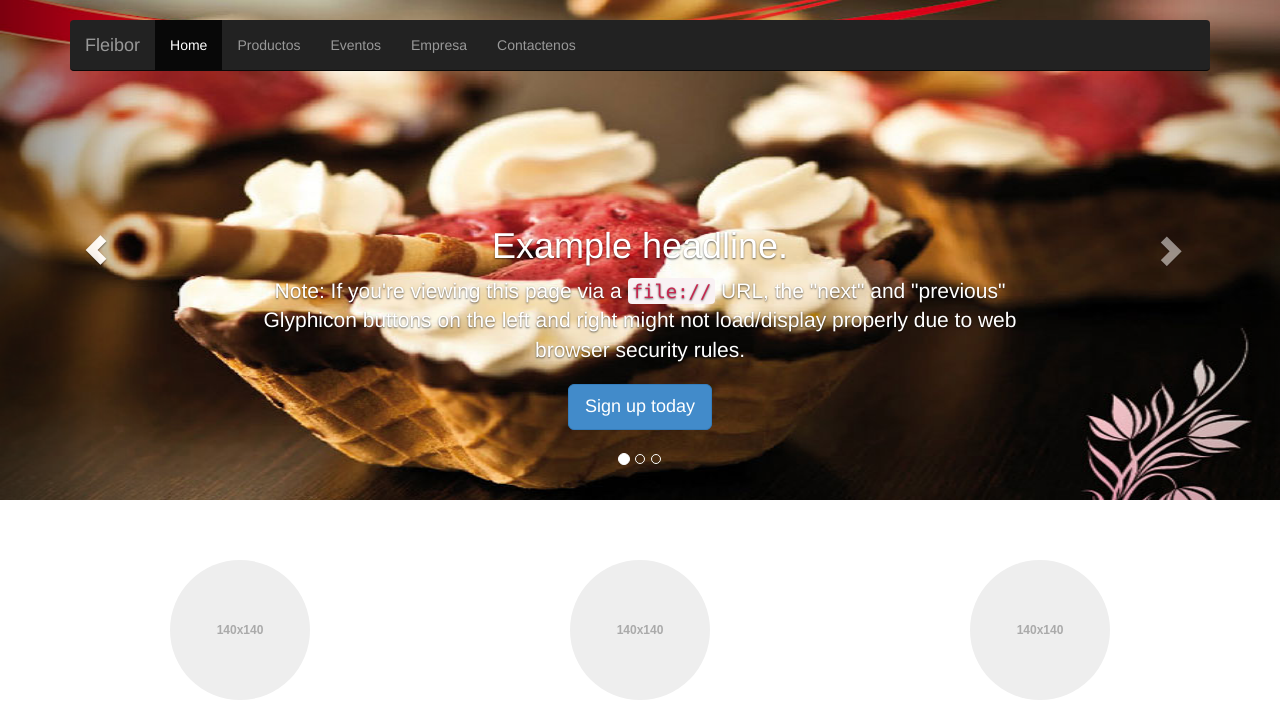
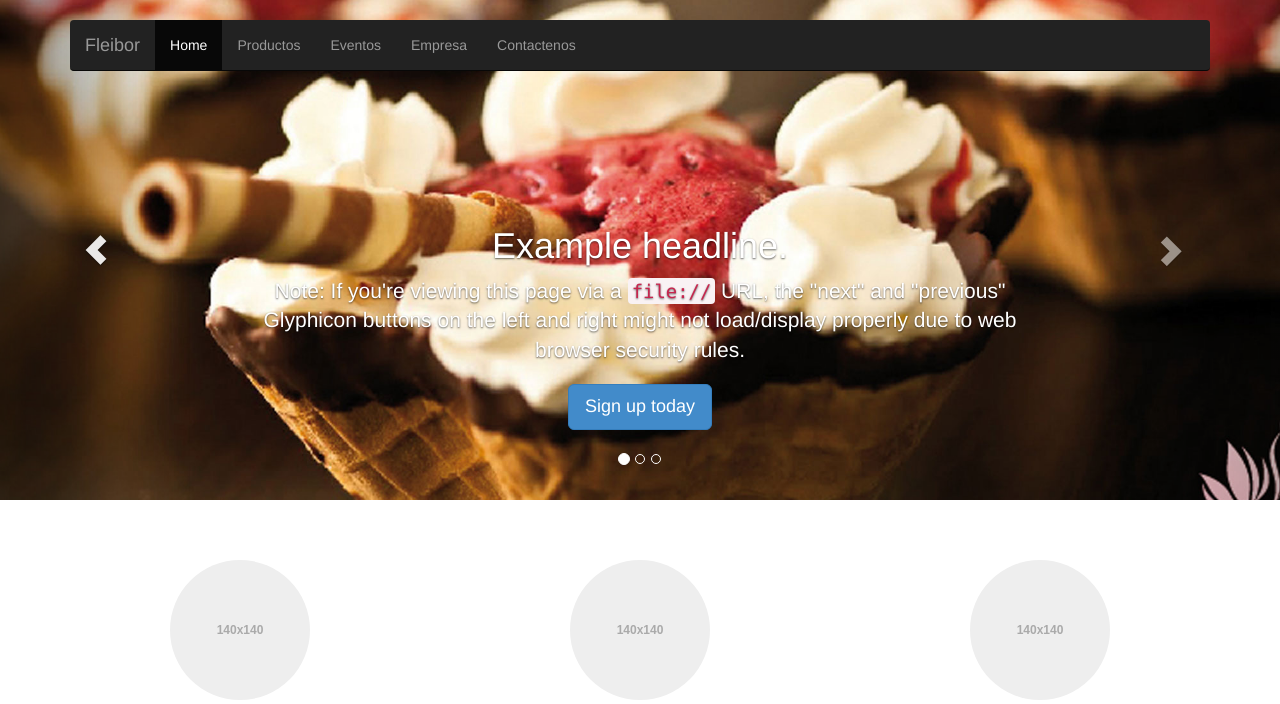
Before and after one commit to melloema/fleibor, a PHP site: page / in a window 1280 px wide. Shown: the top 704 px of the page. Run offline with PHP 8.4, Linux system fonts and the light colour scheme; some libraries are stand-ins or nearby versions.

Commit message:
arreglo de imgenes y css me falta arreglar las 2 ultmias

```diff
--- a/css/style.css
+++ b/css/style.css
@@ -1,3 +1,15 @@
 .download {
 	margin-top: 20px;
 }
+.imgBanner{
+	-webkit-background-size: cover;
+-moz-background-size: cover;
+-o-background-size: cover;
+background-size: cover;
+margin: 0 auto;
+width: 100%;
+max-width: 1920px;
+}
+.carousel-inner > .item > img{
+	height: auto;
+}
--- a/index.html
+++ b/index.html
@@ -50,7 +50,7 @@
       </ol>
       <div class="carousel-inner">
         <div class="item active">
-          <img src="img/banner1.jpg">
+          <img class="imgBanner" src="img/banner1.jpg">
           <div class="container">
             <div class="carousel-caption">
               <h1>Example headline.</h1>
@@ -60,7 +60,7 @@
           </div>
         </div>
         <div class="item">
-          <img src="img/banner2.jpg">
+          <img class="imgBanner"  src="img/banner2.jpg">
           <div class="container">
             <div class="carousel-caption">
               <h1>Another example headline.</h1>
@@ -70,7 +70,7 @@
           </div>
         </div>
         <div class="item">
-          <img src="img/banner3.jpg">
+          <img class="imgBanner"  src="img/banner3.jpg">
           <div class="container">
             <div class="carousel-caption">
               <h1>One more for good measure.</h1>
```
Also changed, not shown: img/banner1.jpg, img/banner4.jpg (added).
